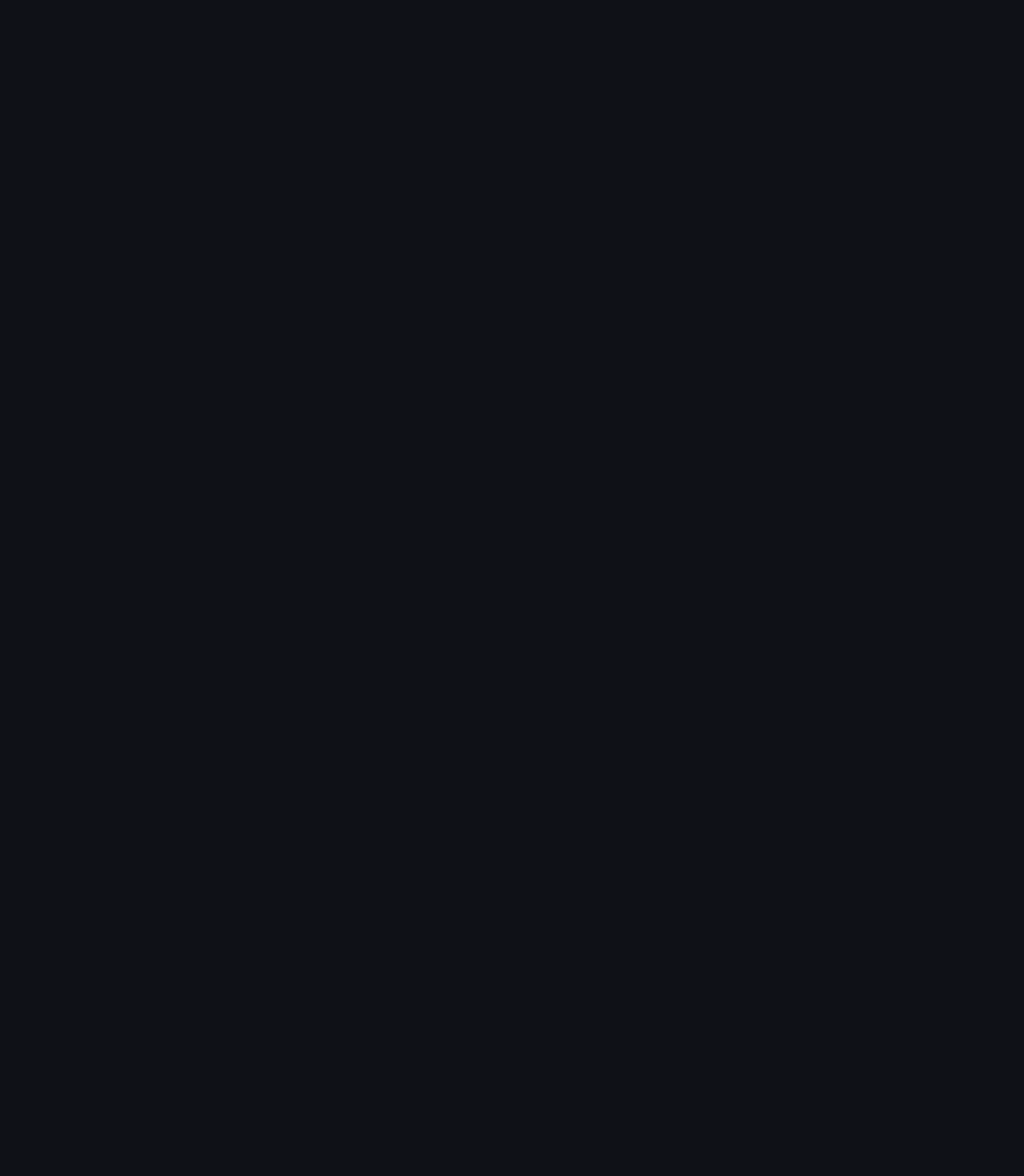
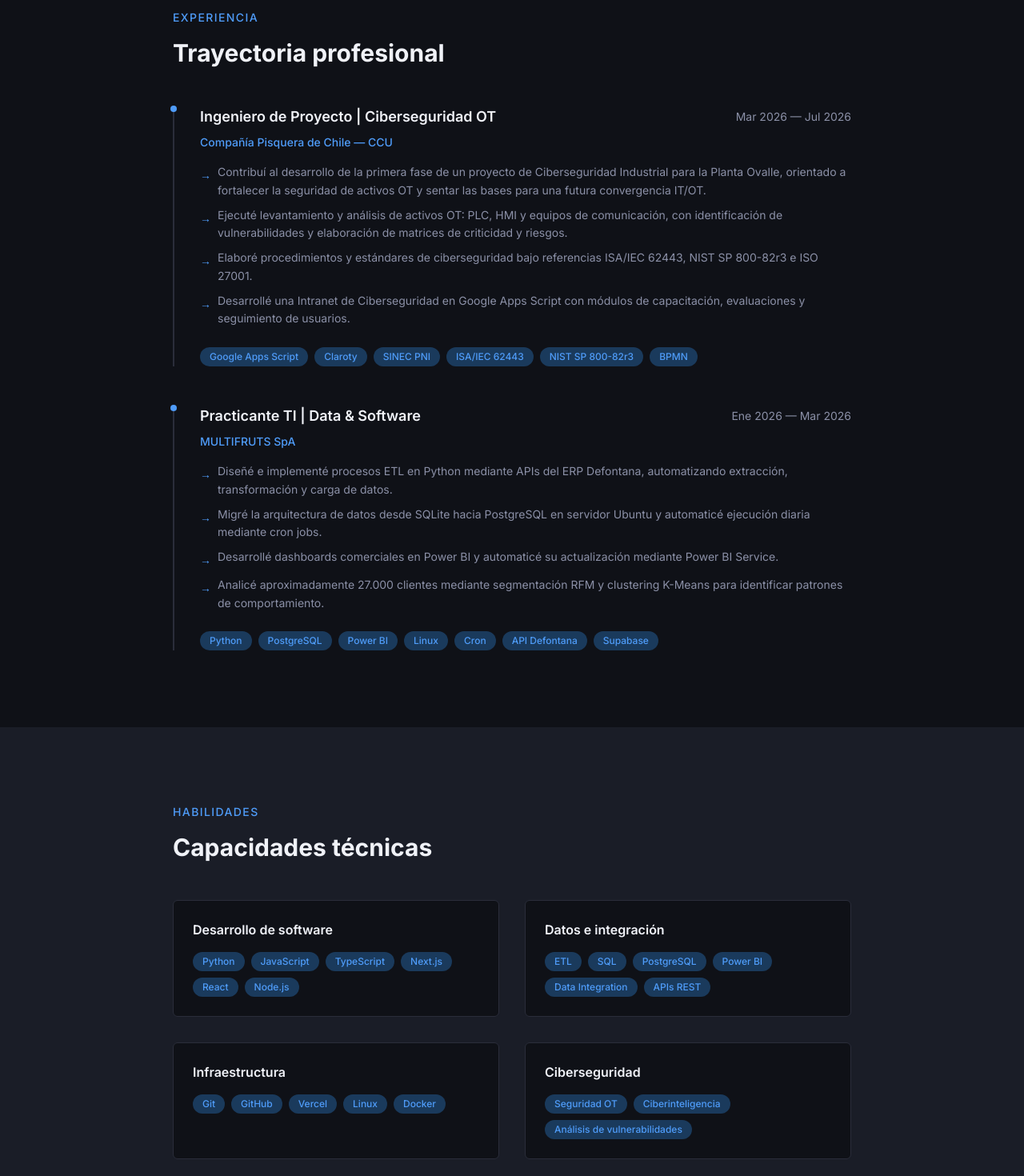
Before and after one commit to MaxStee1/portafolio-max, a Next.js app: page / in a window 1280 px wide. Shown: the part 1520-2990 px from the top of the page at 80% size. Before the commit the page ends 1501 px from the top, so only its background shows below. Built offline with nearby package versions, Linux system fonts and the light colour scheme.

Commit message:
feat: agrega secciones de Experiencia y Habilidades

```diff
--- a/src/app/page.tsx
+++ b/src/app/page.tsx
@@ -1,11 +1,15 @@
 import Hero from "@/components/sections/Hero";
 import About from "@/components/sections/About";
+import Experience from "@/components/sections/Experience";
+import Skills from "@/components/sections/Skills";
 
 export default function Home() {
   return (
     <>
       <Hero />
       <About />
+      <Experience />
+      <Skills />
     </>
   );
 }
--- /dev/null
+++ b/src/components/sections/Experience.tsx
@@ -0,0 +1,53 @@
+import { experiences } from "@/data/experience";
+
+export default function Experience() {
+  return (
+    <section id="experiencia" className="bg-background py-24">
+      <div className="max-w-4xl mx-auto px-6">
+        <p className="text-accent text-sm font-medium tracking-widest uppercase mb-4">
+          Experiencia
+        </p>
+        <h2 className="text-3xl font-bold text-text-primary mb-12">
+          Trayectoria profesional
+        </h2>
+        <div className="flex flex-col gap-12">
+          {experiences.map((exp) => (
+            <div
+              key={exp.company}
+              className="border-l-2 border-accent pl-8 relative"
+            >
+              <div className="absolute -left-[5px] top-0 w-2 h-2 rounded-full bg-accent" />
+              <div className="flex flex-col sm:flex-row sm:items-center sm:justify-between mb-2">
+                <h3 className="text-text-primary font-semibold text-lg">
+                  {exp.role}
+                </h3>
+                <span className="text-text-muted text-sm">{exp.period}</span>
+              </div>
+              <p className="text-accent text-sm font-medium mb-4">
+                {exp.company}
+              </p>
+              <ul className="flex flex-col gap-2 mb-6">
+                {exp.description.map((item, i) => (
+                  <li key={i} className="text-text-muted text-sm leading-relaxed flex gap-2">
+                    <span className="text-accent mt-1">→</span>
+                    <span>{item}</span>
+                  </li>
+                ))}
+              </ul>
+              <div className="flex flex-wrap gap-2">
+                {exp.technologies.map((tech) => (
+                  <span
+                    key={tech}
+                    className="bg-accent-dim text-accent text-xs font-medium px-3 py-1 rounded-full"
+                  >
+                    {tech}
+                  </span>
+                ))}
+              </div>
+            </div>
+          ))}
+        </div>
+      </div>
+    </section>
+  );
+}
--- /dev/null
+++ b/src/components/sections/Skills.tsx
@@ -0,0 +1,35 @@
+import { skillCategories } from "@/data/skills";
+
+export default function Skills() {
+  return (
+    <section id="habilidades" className="bg-surface py-24">
+      <div className="max-w-4xl mx-auto px-6">
+        <p className="text-accent text-sm font-medium tracking-widest uppercase mb-4">
+          Habilidades
+        </p>
+        <h2 className="text-3xl font-bold text-text-primary mb-12">
+          Capacidades técnicas
+        </h2>
+        <div className="grid grid-cols-1 sm:grid-cols-2 gap-8">
+          {skillCategories.map((category) => (
+            <div key={category.name} className="bg-background rounded-md p-6 border border-border">
+              <h3 className="text-text-primary font-semibold mb-4">
+                {category.name}
+              </h3>
+              <div className="flex flex-wrap gap-2">
+                {category.skills.map((skill) => (
+                  <span
+                    key={skill}
+                    className="bg-accent-dim text-accent text-xs font-medium px-3 py-1 rounded-full"
+                  >
+                    {skill}
+                  </span>
+                ))}
+              </div>
+            </div>
+          ))}
+        </div>
+      </div>
+    </section>
+  );
+}
```
